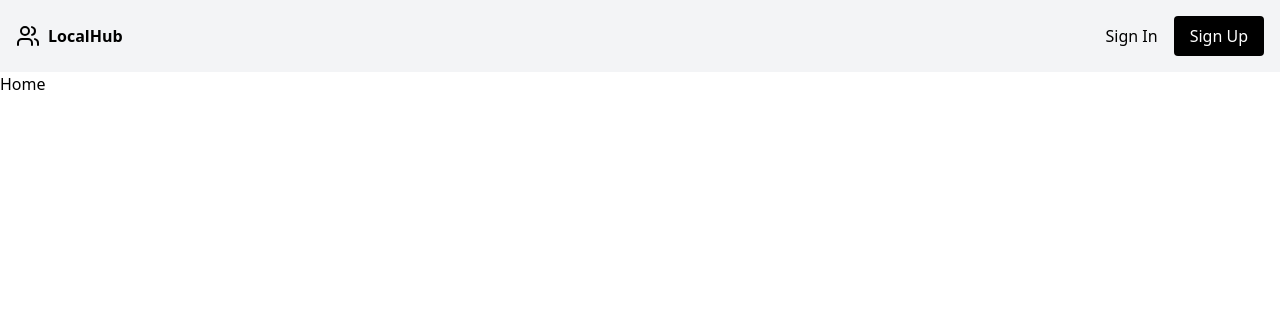
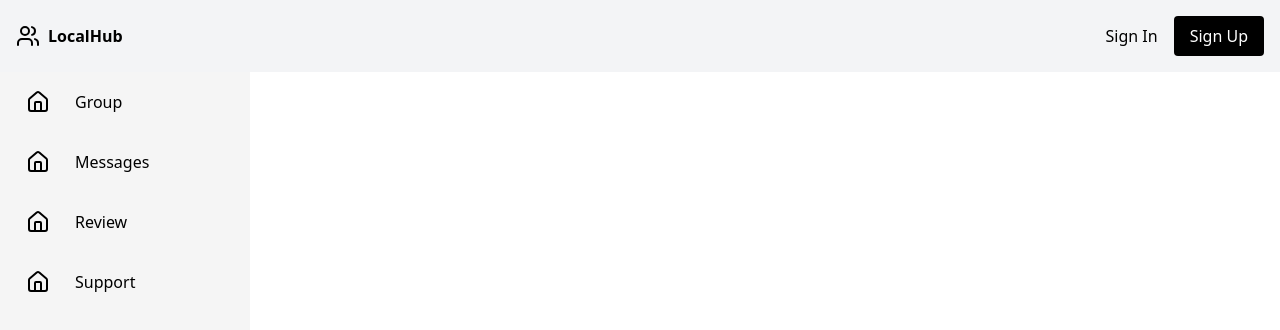
Before and after one commit to Mathmateguru/localhub-fe, a React (Vite) app: page / in a window 1280 px wide. Shown: the top 330 px of the page. Built offline with nearby package versions, Linux system fonts and the light colour scheme.

Commit message:
add sidebar

```diff
--- a/package.json
+++ b/package.json
@@ -16,6 +16,7 @@
     "react": "^19.1.0",
     "react-dom": "^19.1.0",
     "react-router": "^7.6.2",
+    "react-router-dom": "^7.6.3",
     "react-toastify": "^11.0.5",
     "tailwindcss": "^4.1.10"
   },
--- a/src/App.tsx
+++ b/src/App.tsx
@@ -12,11 +12,14 @@ function App() {
   return (
     <div>
       <Navbar />
+
       <Routes>
         <Route path="/" element={<Home />} />
         <Route path="/signup" element={<Signup />} />
         <Route path="/signin" element={<Signin/>}/>
         <Route path="/feeds" element={<Feeds />} />
+
+
         {/* Add other routes here as needed */}
       </Routes>
     </div>
--- /dev/null
+++ b/src/components/Sidebar.css
@@ -0,0 +1,18 @@
+
+.side_bar{
+height: 100%;
+width: 250px;
+background-color: whitesmoke;
+
+}
+
+.row  #side_bar_icon{
+flex: 30%;
+display: grid;
+place-items: center;
+}
+
+.row  #side_bar_title{
+    flex: 70%;
+
+    }
--- /dev/null
+++ b/src/components/Sidebar.tsx
@@ -0,0 +1,28 @@
+import './Sidebar.css';
+import { SidebarData } from './SidebarData';
+import { useNavigate, useLocation } from 'react-router'
+
+function SideBar() {
+  const navigate = useNavigate();
+  const location = useLocation();
+
+  return (
+    <div className='side_bar'>
+      <ul className='side_bar_list'>
+        {SidebarData.map((val, key) => {
+          return (
+            <li key={key}
+              className='row'
+              id={location.pathname == val.link ? 'active' : ''}
+              onClick={() => navigate(val.link)}>
+              <div id='side_bar_icon'>{val.icon}</div> {' '}
+              <div id='side_bar_title'>{val.title} </div>{' '}
+            </li>
+          );
+        })}
+      </ul>
+    </div>
+  )
+}
+
+export default SideBar;
--- /dev/null
+++ b/src/components/SidebarData.css
@@ -0,0 +1,29 @@
+.side_bar_list{
+height: auto;
+padding: 0;
+width: 100%;
+
+}
+
+.side_bar_list .row{
+height: 60px;
+width: 100%;
+list-style-type: none;
+margin: 0;
+display: flex;
+flex-direction: row;
+justify-content: center;
+align-items: center;
+
+}
+
+.side_bar_list .row:hover{
+    cursor: pointer;
+    background-color: rgb(16, 145, 237);
+    color: white;
+}
+
+.side_bar_list #active{
+background-color: rgb(16, 145, 237);
+
+}
--- /dev/null
+++ b/src/components/SidebarData.tsx
@@ -0,0 +1,28 @@
+import { House} from 'lucide-react'
+import './SidebarData.css';
+
+
+
+export const SidebarData =[
+    {
+        title: 'Group',
+        icon: <House />,
+        link: '/group'
+    },
+    {
+        title: 'Messages',
+        icon: <House />,
+        link: '/messages'
+    },
+    {
+        title: 'Review',
+        icon: <House />,
+        link: '/review'
+    },
+    {
+        title: 'Support',
+        icon: <House />,
+        link: 'icon-text'
+    },
+
+]
--- /dev/null
+++ b/src/pages/Home.css
@@ -0,0 +1,10 @@
+.home{
+
+    height: 100vh;
+    width: 100vw;
+}
+
+body{
+    margin: 0;
+    padding: 0;
+}
--- a/src/pages/Home.tsx
+++ b/src/pages/Home.tsx
@@ -1,8 +1,14 @@
+import SideBar from '../components/Sidebar'
+import './Home.css';
 
+function Home(){
+  return(
+    <div className='home'>
 
-const Home = () => {
+      <SideBar />
 
-  return <div>Home</div>;
-};
+    </div>
+  )
+}
 
 export default Home;
```
Also changed, not shown: src/components/Navbar.tsx (+15 -5 lines), 1 other file (tests, documents, lock files or other folders).
